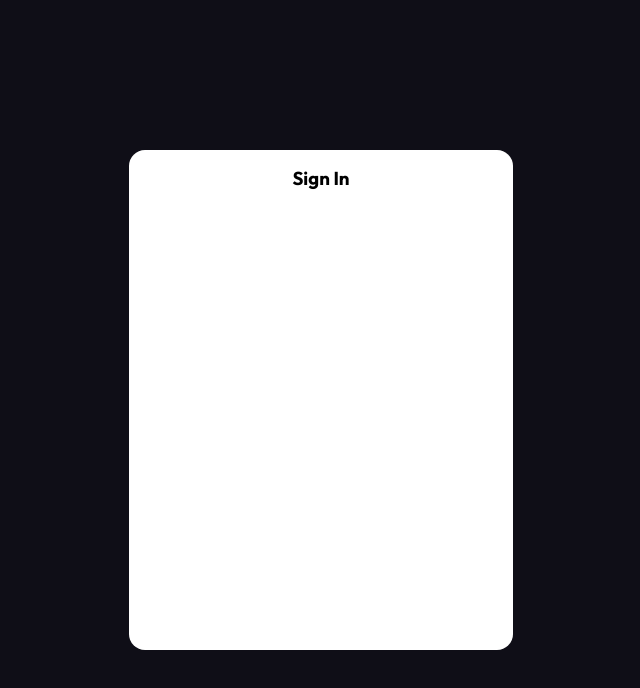
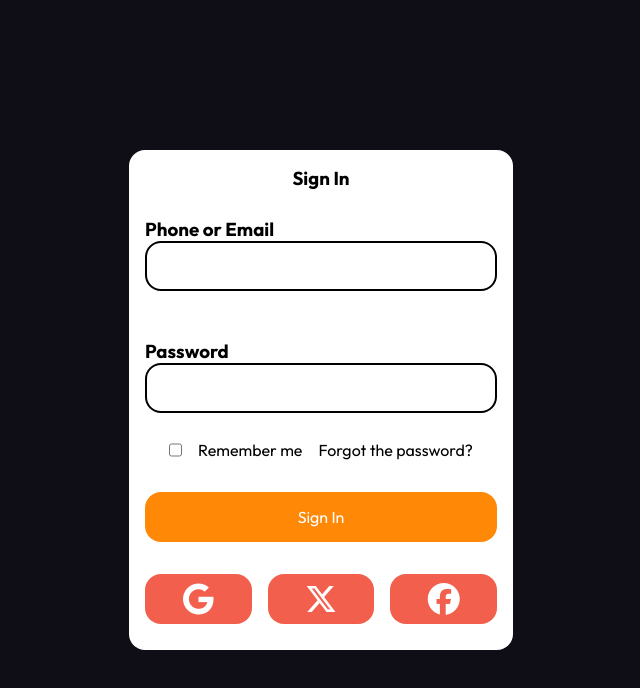
Before and after one commit to hammad7crit/Quantel, a plain HTML site: page sign.html in a window 1280 px wide. Shown: the whole page, without its empty margins (319-959 px from the left). Drawn offline with Linux system fonts and the light colour scheme.

Commit message:
Initial Commit

```diff
--- /dev/null
+++ b/script.js
@@ -0,0 +1,26 @@
+let signBtn = document.querySelector(".signin");
+let inputBoxes = document.querySelectorAll(".input-details");
+
+let allFilled = true;
+
+emptyChecker = () => {
+    for (let i  = 0; i < inputBoxes.length; i++) {
+        if (inputBoxes[i].value.trim() === ""){
+            allFilled = false;
+        } else {
+            allFilled = true;
+        }
+    }
+}
+
+const signChecker = () => {
+    signBtn.addEventListener("click", () => {
+        console.log("Clicked")
+        emptyChecker();
+        if (allFilled) {
+            console.log("All inputs have been filled.")
+        }
+    })
+}
+
+signChecker();
--- a/sign.css
+++ b/sign.css
@@ -26,9 +26,98 @@ body {
     background-color: white;
     border-radius: 1rem;
     display: flex;
-    justify-content: center;
+    align-items: center;
+    flex-direction: column;
+    padding-left: 1rem;
+    padding-right: 1rem;
 }
 
 .signin-text {
     padding-top: 1rem;
 }
+
+.name-inputs {
+    width: 100%;
+    height: 250px;
+    display: flex;
+    justify-content: center;
+    align-items: center;
+    flex-direction: column;
+    gap: 3rem;
+}
+
+.div-phone-email {
+    width: 100%;
+    display: flex;
+    justify-content: center;
+    flex-direction: column;
+}
+
+.input-details {
+    width: 100%;
+    font-family: "Outfit",sans-serif;
+    font-size: 1rem;
+    height: 50px;
+    border: 2px solid black;
+    border-radius: 1rem;
+}
+
+.div-checkbox {
+    width: auto;
+    display: flex;
+}
+
+.password-valid {
+    font-size: 1rem;
+    padding-left: 1rem;
+}
+
+.div-signin {
+    width: 100%;
+    display: flex;
+    justify-content: center;
+    padding-top: 2rem;
+    flex-direction: column;
+}
+
+.signin {
+    background-color: #ff8906;
+    width: 100%;
+    height: 50px;
+    font-family: "Outfit",sans-serif;
+    font-size: 1rem;
+    border-radius: 1rem;
+    transition: 0.2s ease;
+    color: white;
+    cursor: pointer;
+}
+
+.signin:hover {
+    transform: scale(1.05);
+    background-color: #c86a00;
+}
+
+.sign-options {
+    width: 100%;
+    display: flex;
+    gap: 1rem;
+    padding-top: 2rem;
+}
+
+.icon {
+    width: calc(100%/3);
+    height: 50px;
+    background-color: #f25f4c;
+    border-radius: 1rem;
+    display: flex;
+    align-items: center;
+    justify-content: center;
+    font-size: 2rem;
+    transition: 0.2s ease;
+    cursor: pointer;
+}
+
+.icon:hover {
+    transform: scale(1.05);
+    background-color: #ca4f3f;
+}
--- a/sign.html
+++ b/sign.html
@@ -5,13 +5,37 @@
     <meta name="viewport" content="width=device-width, initial-scale=1.0">
     <title>Document</title>
     <link rel="stylesheet" href="sign.css">
+    <link rel="stylesheet" href="https://cdnjs.cloudflare.com/ajax/libs/font-awesome/6.7.2/css/all.min.css" integrity="sha512-Evv84Mr4kqVGRNSgIGL/F/aIDqQb7xQ2vcrdIwxfjThSH8CSR7PBEakCr51Ck+w+/U6swU2Im1vVX0SVk9ABhg==" crossorigin="anonymous" referrerpolicy="no-referrer" />
 </head>
 <body>
     <div class="main-window">
         <div class="sign-window">
             <h3 class="signin-text">Sign In</h3>
+            <div class="name-inputs">
+                <div class="div-phone-email">
+                    <h3>Phone or Email</h3>
+                    <input class="input-details" name="input-box" required>
+                </div>
+                <div class="div-phone-email">
+                    <h3>Password</h3>
+                    <input class="input-details" name="input-box" required>
+                </div>
+            </div>
+            <div class="div-checkbox">
+                <input type="checkbox" id="password">
+                <label for="password" class="password-valid">Remember me</label>
+                <p class="password-valid">Forgot the password?</p>
+            </div>
+            <div class="div-signin">
+                <button class="signin">Sign In</button>
+                <div class="sign-options">
+                    <div class="icon"><i class="fa-brands fa-google" style="color: #ffffff;"></i></div>
+                    <div class="icon"><i class="fa-brands fa-x-twitter" style="color: #ffffff;"></i></div>
+                    <div class="icon"><i class="fa-brands fa-facebook" style="color: #ffffff;"></i></div>
+                </div>
+            </div>
         </div>
-
     </div>
+    <script src="script.js"></script>
 </body>
 </html>
```
Also changed, not shown: google-removebg-preview.png (added), project.html (added).
